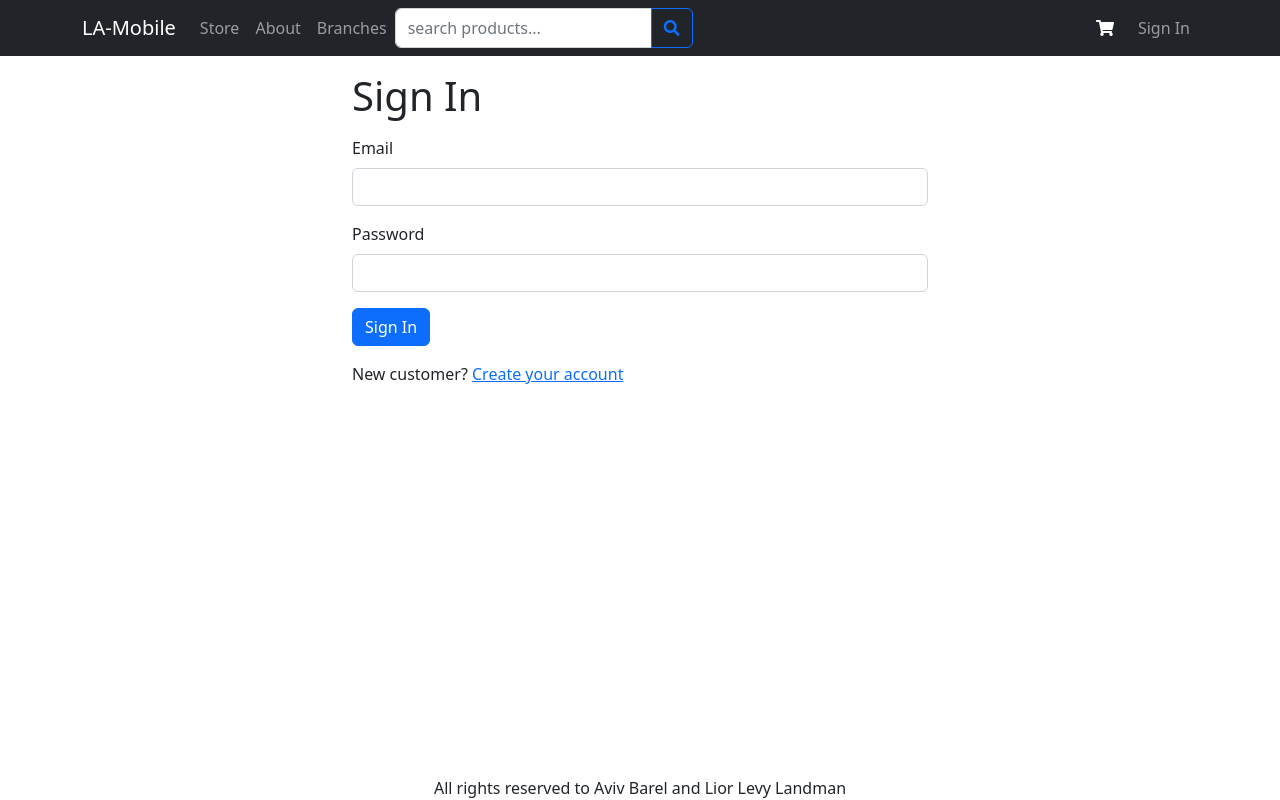
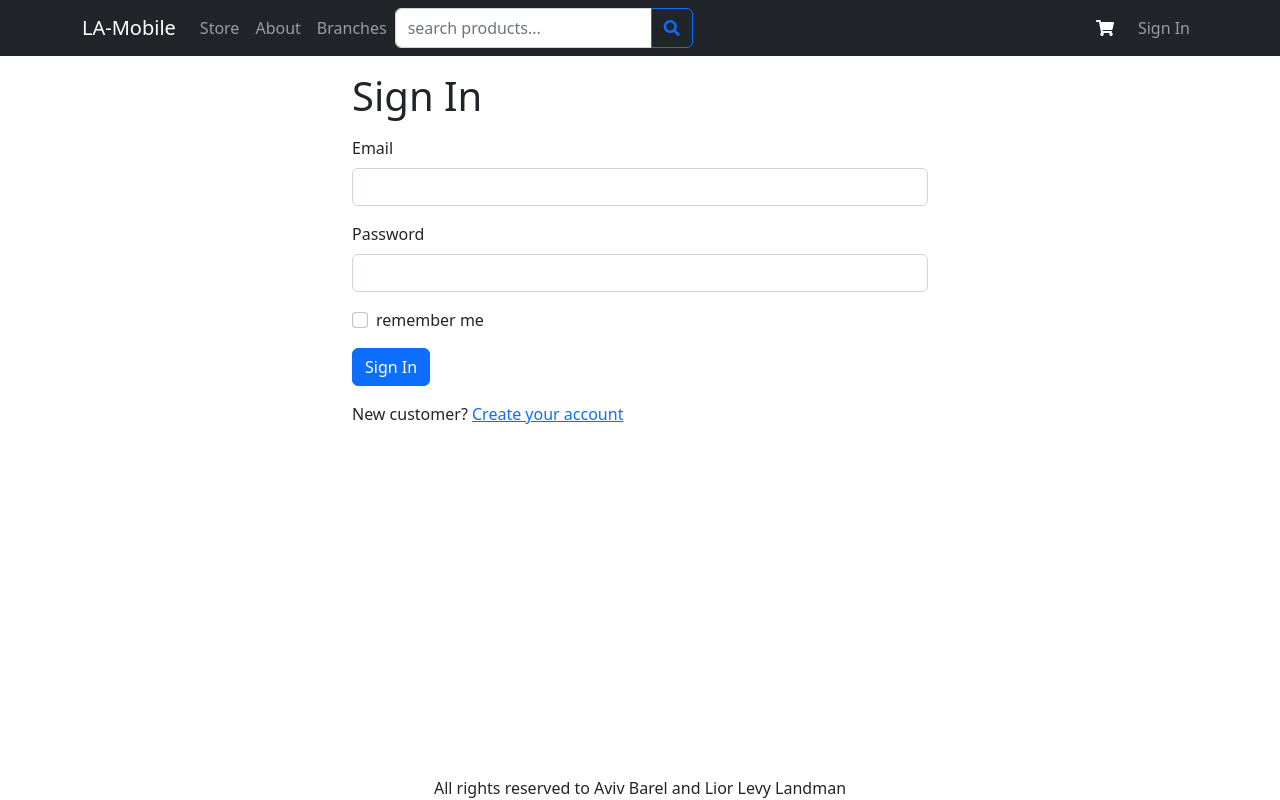
Before and after one commit to AvivBarel23/LA-Mobile, a React (Create React App) app in the folder frontend/: page /signin in a window 1280 px wide. Built offline with nearby package versions, Linux system fonts and the light colour scheme.

Commit message:
save userInfo object in cookies storage if remember me then 10 days else 30 minutes

```diff
--- a/frontend/src/App.js
+++ b/frontend/src/App.js
@@ -1,41 +1,42 @@
-import { BrowserRouter, Link, Route, Routes } from 'react-router-dom';
-import { ToastContainer } from 'react-toastify';
-import 'react-toastify/dist/ReactToastify.css';
-import HomeScreen from './screens/HomeScreen';
-import ProductScreen from './screens/ProductScreen';
-import Navbar from 'react-bootstrap/Navbar';
-import Badge from 'react-bootstrap/Badge';
-import Nav from 'react-bootstrap/Nav';
-import NavDropdown from 'react-bootstrap/NavDropdown';
-import Container from 'react-bootstrap/Container';
-import { LinkContainer } from 'react-router-bootstrap';
-import { useContext } from 'react';
-import { Store } from './Store';
-import CartScreen from './screens/CartScreen';
-import SigninScreen from './screens/SigninScreen';
-import SignupScreen from './screens/SignupScreen';
-import ProfileScreen from './screens/ProfileScreen';
-import AboutScreen from './screens/AboutScreen';
-import BranchesScreen from './screens/BranchesScreen';
-import ShippingAddressScreen from './screens/ShippingAddressScreen';
-import PaymentMethodScreen from './screens/PaymentMethodScreen';
-import PlaceOrderScreen from './screens/PlaceOrderScreen';
-import OrderScreen from './screens/OrderScreen';
-import OrderHistoryScreen from './screens/OrderHistoryScreen';
-import StoreScreen from './screens/StoreScreen';
-import SearchBox from './components/SearchBox';
-import ProtectedRoute from './components/ProtectedRoute';
+import { BrowserRouter, Link, Route, Routes } from "react-router-dom";
+import { ToastContainer } from "react-toastify";
+import "react-toastify/dist/ReactToastify.css";
+import HomeScreen from "./screens/HomeScreen";
+import ProductScreen from "./screens/ProductScreen";
+import Navbar from "react-bootstrap/Navbar";
+import Badge from "react-bootstrap/Badge";
+import Nav from "react-bootstrap/Nav";
+import NavDropdown from "react-bootstrap/NavDropdown";
+import Container from "react-bootstrap/Container";
+import { LinkContainer } from "react-router-bootstrap";
+import { useContext } from "react";
+import { Store } from "./Store";
+import CartScreen from "./screens/CartScreen";
+import SigninScreen from "./screens/SigninScreen";
+import SignupScreen from "./screens/SignupScreen";
+import ProfileScreen from "./screens/ProfileScreen";
+import AboutScreen from "./screens/AboutScreen";
+import BranchesScreen from "./screens/BranchesScreen";
+import ShippingAddressScreen from "./screens/ShippingAddressScreen";
+import PaymentMethodScreen from "./screens/PaymentMethodScreen";
+import PlaceOrderScreen from "./screens/PlaceOrderScreen";
+import OrderScreen from "./screens/OrderScreen";
+import OrderHistoryScreen from "./screens/OrderHistoryScreen";
+import StoreScreen from "./screens/StoreScreen";
+import SearchBox from "./components/SearchBox";
+import ProtectedRoute from "./components/ProtectedRoute";
+import CookieService from "./CookieService";
 
 function App() {
   const { state, dispatch: ctxDispatch } = useContext(Store);
   const { cart, userInfo } = state;
 
   const signoutHandler = () => {
-    ctxDispatch({ type: 'USER_SIGNOUT' });
-    localStorage.removeItem('userInfo');
-    localStorage.removeItem('shippingAddress');
-    localStorage.removeItem('paymentMethod');
-    window.location.href = '/signin';
+    ctxDispatch({ type: "USER_SIGNOUT" });
+    CookieService.remove("userInfo");
+    localStorage.removeItem("shippingAddress");
+    localStorage.removeItem("paymentMethod");
+    window.location.href = "/signin";
   };
   return (
     <BrowserRouter>
@@ -69,7 +70,7 @@ function App() {
                   <Link to="/cart" className="nav-link">
                     <i
                       className="fas fa-shopping-cart "
-                      style={{ color: 'white', marginRight: '0.5rem' }}
+                      style={{ color: "white", marginRight: "0.5rem" }}
                     />
                     {cart.cartItems.length > 0 && (
                       <Badge pill bg="danger">
@@ -92,7 +93,7 @@ function App() {
                       <NavDropdown.Divider />
                       <Link
                         className="dropdown-item"
-                        to="#signout"
+                        to="/signin"
                         onClick={signoutHandler}
                       >
                         Sign Out
@@ -113,7 +114,14 @@ function App() {
             <Routes>
               <Route path="/" element={<HomeScreen />} />
               <Route path="/products" element={<HomeScreen />} />
-              <Route path="/search" element={<StoreScreen />} />
+              <Route
+                path="/search"
+                element={
+                  <ProtectedRoute>
+                    <StoreScreen />
+                  </ProtectedRoute>
+                }
+              />
               <Route path="/signin" element={<SigninScreen />} />
               <Route path="/signup" element={<SignupScreen />} />
               <Route
--- a/frontend/src/Store.js
+++ b/frontend/src/Store.js
@@ -1,25 +1,26 @@
-import { createContext, useReducer } from 'react';
+import { createContext, useReducer } from "react";
+import CookieService from "./CookieService";
 
 export const Store = createContext();
 const initialState = {
-  userInfo: localStorage.getItem('userInfo')
-    ? JSON.parse(localStorage.getItem('userInfo'))
+  userInfo: CookieService.get("userInfo")
+    ? JSON.parse(CookieService.get("userInfo"))
     : null,
   cart: {
-    shippingAddress: localStorage.getItem('shippingAddress')
-      ? JSON.parse(localStorage.getItem('shippingAddress'))
+    shippingAddress: localStorage.getItem("shippingAddress")
+      ? JSON.parse(localStorage.getItem("shippingAddress"))
       : {},
-    paymentMethod: localStorage.getItem('paymentMethod')
-      ? localStorage.getItem('paymentMethod')
-      : '',
-    cartItems: localStorage.getItem('cartItems')
-      ? JSON.parse(localStorage.getItem('cartItems'))
+    paymentMethod: localStorage.getItem("paymentMethod")
+      ? localStorage.getItem("paymentMethod")
+      : "",
+    cartItems: localStorage.getItem("cartItems")
+      ? JSON.parse(localStorage.getItem("cartItems"))
       : [],
   },
 };
 function reducer(state, action) {
   switch (action.type) {
-    case 'CART_ADD_ITEM': {
+    case "CART_ADD_ITEM": {
       const newItem = action.payload;
       const existItem = state.cart.cartItems.find(
         (item) => item._id === newItem._id
@@ -29,42 +30,42 @@ function reducer(state, action) {
             item._id === existItem._id ? newItem : item
           )
         : [...state.cart.cartItems, newItem];
-      localStorage.setItem('cartItems', JSON.stringify(cartItems));
+      localStorage.setItem("cartItems", JSON.stringify(cartItems));
       return { ...state, cart: { ...state.cart, cartItems } };
     }
 
-    case 'CART_REMOVE_ITEM': {
+    case "CART_REMOVE_ITEM": {
       const cartItems = state.cart.cartItems.filter(
         (item) => item._id !== action.payload._id
       );
-      localStorage.setItem('cartItems', JSON.stringify(cartItems));
+      localStorage.setItem("cartItems", JSON.stringify(cartItems));
       return { ...state, cart: { ...state.cart, cartItems } };
     }
-    case 'CART_CLEAR':
+    case "CART_CLEAR":
       return { ...state, cart: { ...state.cart, cartItems: [] } };
-    case 'USER_SIGNIN': {
+    case "USER_SIGNIN": {
       return { ...state, userInfo: action.payload };
     }
-    case 'USER_SIGNOUT': {
+    case "USER_SIGNOUT": {
       return {
         ...state,
         userInfo: null,
         cart: {
           cartItems: [],
           shippingAddress: {},
-          paymentMethod: '',
+          paymentMethod: "",
         },
       };
     }
 
-    case 'SAVE_SHIPPING_ADDRESS': {
+    case "SAVE_SHIPPING_ADDRESS": {
       return {
         ...state,
         cart: { ...state.cart, shippingAddress: action.payload },
       };
     }
 
-    case 'SAVE_PAYMENT_METHOD': {
+    case "SAVE_PAYMENT_METHOD": {
       return {
         ...state,
         cart: { ...state.cart, paymentMethod: action.payload },
--- a/frontend/src/screens/SigninScreen.js
+++ b/frontend/src/screens/SigninScreen.js
@@ -1,42 +1,48 @@
-import Axios from 'axios';
-import { Link, useLocation, useNavigate } from 'react-router-dom';
-import Container from 'react-bootstrap/Container';
-import Form from 'react-bootstrap/Form';
-import Button from 'react-bootstrap/Button';
-import { Helmet } from 'react-helmet-async';
-import { useContext, useEffect, useState } from 'react';
-import { Store } from '../Store';
-import { toast } from 'react-toastify';
-import { getError } from '../utils.js';
+import Axios from "axios";
+import { Link, useLocation, useNavigate } from "react-router-dom";
+import Container from "react-bootstrap/Container";
+import Form from "react-bootstrap/Form";
+import Button from "react-bootstrap/Button";
+import { Helmet } from "react-helmet-async";
+import { useContext, useEffect, useState } from "react";
+import { Store } from "../Store";
+import { toast } from "react-toastify";
+import { getError } from "../utils.js";
+import CookieService from "../CookieService";
 
 export default function SigninScreen() {
   const navigate = useNavigate();
   const { search } = useLocation();
-  const redirectInUrl = new URLSearchParams(search).get('redirect');
-  const redirect = redirectInUrl ? redirectInUrl : '/';
+  const redirectInUrl = new URLSearchParams(search).get("redirect");
+  const redirect = redirectInUrl ? redirectInUrl : "/";
 
-  const [email, setEmail] = useState('');
-  const [password, setPassword] = useState('');
-
+  const [email, setEmail] = useState("");
+  const [password, setPassword] = useState("");
+  const [rememberMeValue, setRememberMeValue] = useState(false);
   const { state, dispatch: ctxDispatch } = useContext(Store);
   const { userInfo } = state;
+
   const submitHandler = async (e) => {
     e.preventDefault();
     try {
-      const { data } = await Axios.post('/api/users/signin', {
+      const expiresAt = rememberMeValue ? 60 * 24 * 10 : 30;
+      const { data } = await Axios.post("/api/users/signin", {
         email,
         password,
       });
-      ctxDispatch({ type: 'USER_SIGNIN', payload: data });
-      localStorage.setItem('userInfo', JSON.stringify(data));
-      navigate(redirect || '/');
+      ctxDispatch({ type: "USER_SIGNIN", payload: data });
+      const date = new Date();
+      date.setTime(date.getTime() + expiresAt * 60 * 1000);
+      const options = { path: "/", expires: date };
+      CookieService.set("userInfo", JSON.stringify(data), options);
+      navigate(redirect || "/");
     } catch (err) {
       toast.error(getError(err));
     }
   };
 
   useEffect(() => {
-    if (userInfo) {
+    if (CookieService.get("userInfo")) {
       navigate(redirect);
     }
   }, [navigate, redirect, userInfo]);
@@ -64,11 +70,23 @@ export default function SigninScreen() {
             onChange={(e) => setPassword(e.target.value)}
           />
         </Form.Group>
-        <div className="mb-3">
+        <Form.Group className="mb-3 d-flex">
+          <Form.Check
+            type="checkbox"
+            onClick={(e) => {
+              console.log(e);
+              setRememberMeValue(e.target.checked);
+            }}
+          />
+          <div className="mx-2"> remember me </div>
+        </Form.Group>
+
+        <div className="mb-3 ">
           <Button type="submit">Sign In</Button>
         </div>
+
         <div className="mb-3">
-          New customer?{' '}
+          New customer?{" "}
           <Link to={`/signup?redirect=${redirect}`}>Create your account</Link>
         </div>
       </Form>
```
Also changed, not shown: frontend/src/CookieService.js (+10 -10 lines).
